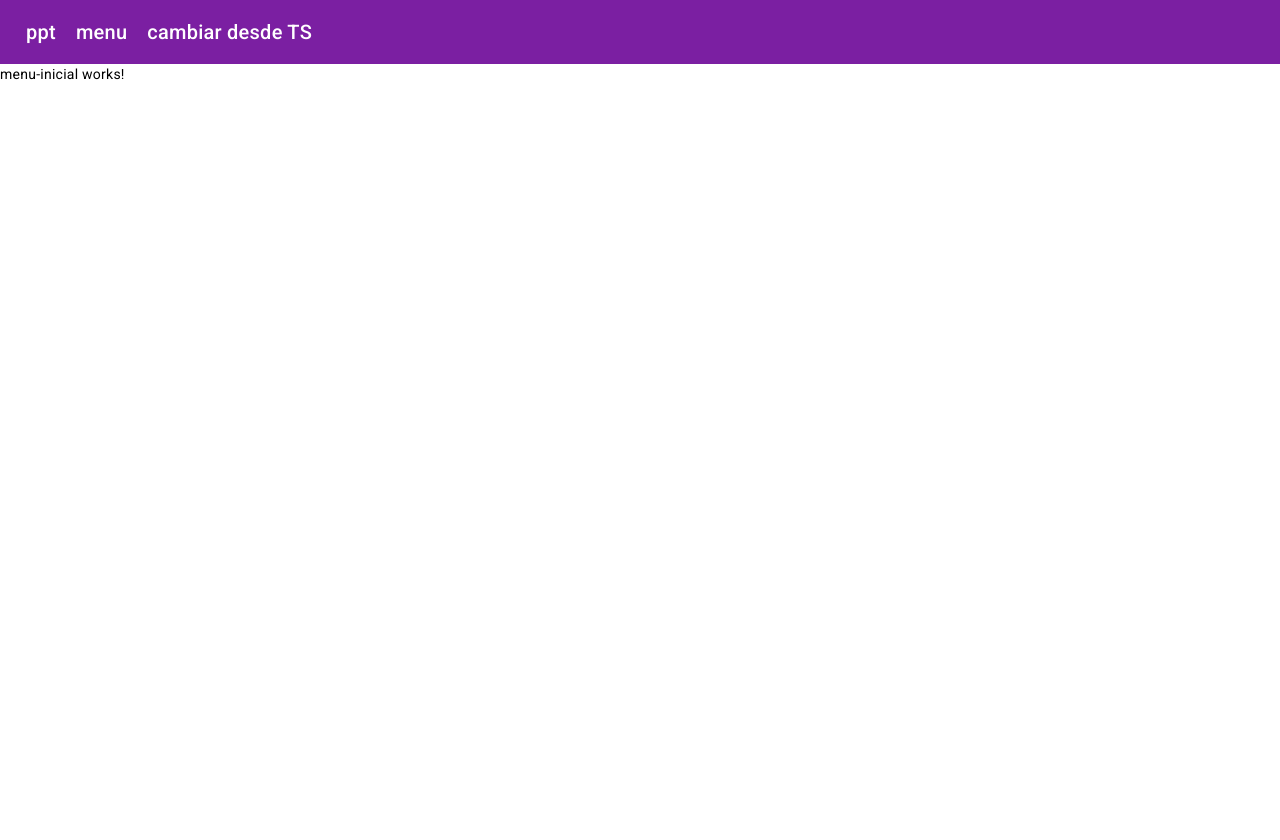
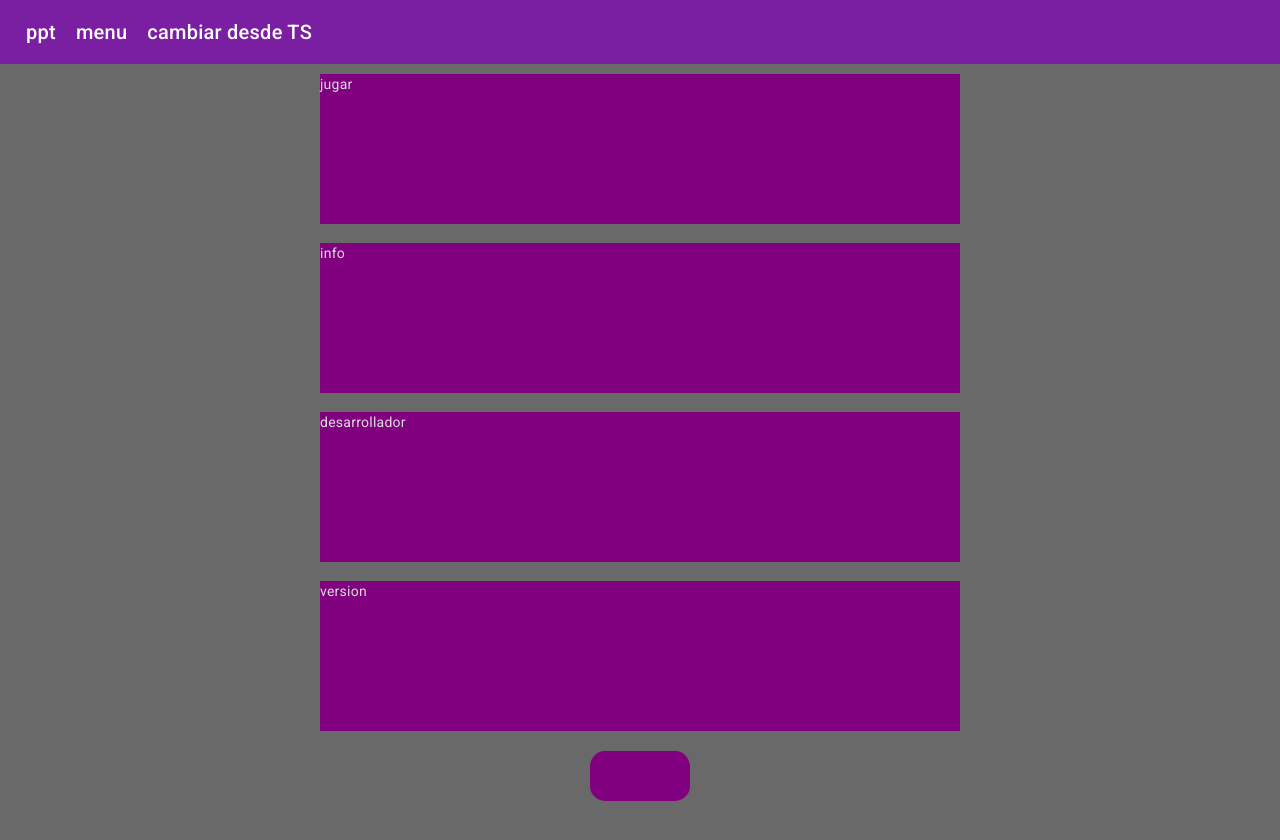
Before and after one commit to DiaboloRoucho/ModuloDeJuegos, an Angular app: page /menu-inicial in a window 1280 px wide. Shown: the top 840 px of the page. Before the commit the page ends 800 px from the top, so only its background shows below. Built offline with nearby package versions, Linux system fonts and the light colour scheme.

Commit message:
tirando pa alante con el menu inicial

```diff
--- a/src/app/app.component.html
+++ b/src/app/app.component.html
@@ -1,6 +1,6 @@
 <mat-toolbar color="primary">
-<div class="opcion" routerLink="/piedra-papel-tijera">ppt </div>
-<div class="opcion" routerLink="/menu-inicial">menu</div>
-<div class="opcion" (click)="cambiarruta()">cambiar desde TS</div>
+    <div class="opcion" routerLink="/piedra-papel-tijera">ppt </div>
+    <div class="opcion" routerLink="/menu-inicial">menu</div>
+    <div class="opcion" (click)="cambiarruta()">cambiar desde TS</div>
 </mat-toolbar>
 <router-outlet></router-outlet>
--- a/src/app/menu-inicial/menu-inicial.component.css
+++ b/src/app/menu-inicial/menu-inicial.component.css
@@ -0,0 +1,42 @@
+body{
+    background-color: dimgray;
+}
+.pagina{
+    width: 100vw;
+    height: 93.3vh;
+    background-color: dimgray;
+    color: gainsboro;
+    display: flex;
+    flex-direction: column;
+    justify-content: space-around;
+    align-items: center;
+    animation: aparicion .5s;
+}
+.contenedor{
+    height: 150px;
+    width: 50%;
+    background-color: purple;
+    justify-content: center;
+
+}
+.contenedor:hover{
+    animation: seleccion .5s forwards;
+}
+.salir{
+    height: 50px;
+    width: 100px;
+    border-radius: 15px;
+}
+@keyframes seleccion{
+    50%{
+        transform: scale(1.5);
+    }
+    100%{
+        transform: scale(1.3);
+    }
+}
+@keyframes aparicion {
+    from{
+        margin-left: 100%;;
+    }
+}
--- a/src/app/menu-inicial/menu-inicial.component.html
+++ b/src/app/menu-inicial/menu-inicial.component.html
@@ -1 +1,9 @@
-<p>menu-inicial works!</p>
+<body>
+<div class="pagina">
+    <div class="contenedor jugar">jugar</div>
+    <div class="contenedor info">info</div>
+    <div class="contenedor desarrollador">desarrollador</div>
+    <div class="contenedor version">version</div>
+    <div class="contenedor salir"></div>
+</div>
+</body>
```
